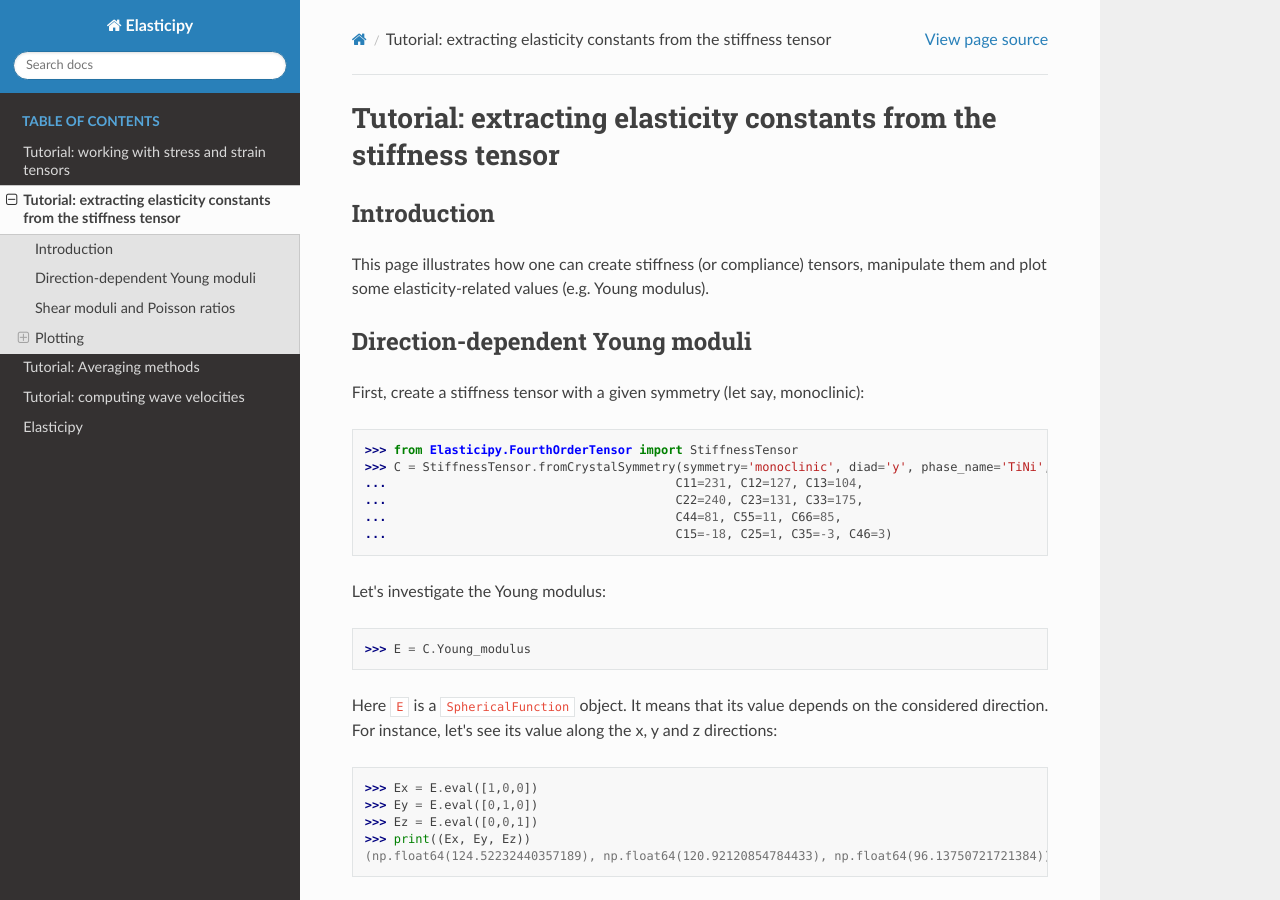
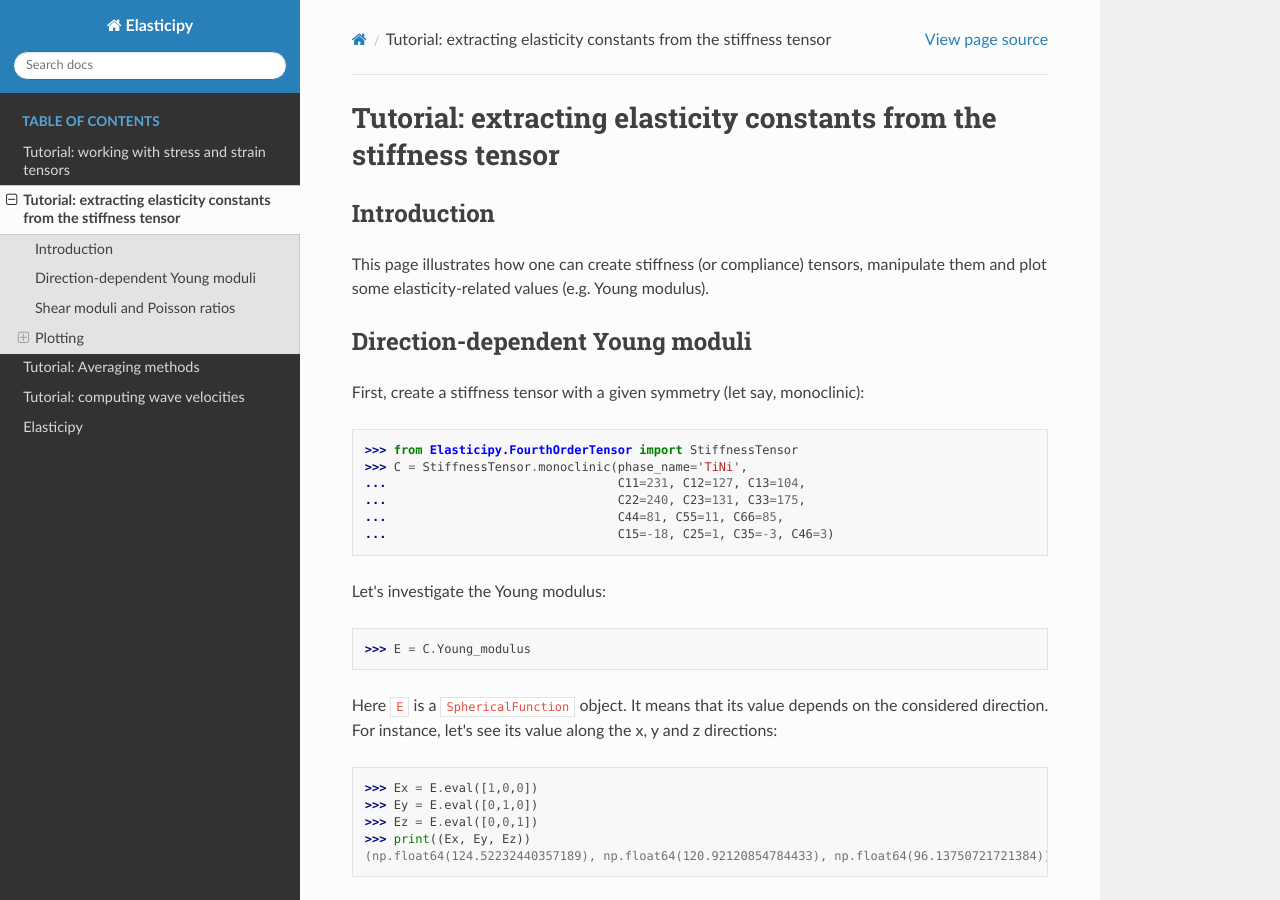
Before and after one commit to DorianDepriester/Elasticipy, a Sphinx documentation site: the page built from docs/source/example_StiffnessTensor.rst, in a window 1280 px wide and 900 px high. Built offline with Sphinx 7.4.7 and the Read the Docs theme 3.1.0, drawn with Linux system fonts in a browser that asks for light colours.

Commit message:
Use monoclinic() instead of fromCrystalSymmetry()

```diff
--- a/docs/source/example_StiffnessTensor.rst
+++ b/docs/source/example_StiffnessTensor.rst
@@ -15,11 +15,11 @@ First, create a stiffness tensor with a given symmetry (let say, monoclinic):
 .. doctest::
 
     >>> from Elasticipy.FourthOrderTensor import StiffnessTensor
-    >>> C = StiffnessTensor.fromCrystalSymmetry(symmetry='monoclinic', diad='y', phase_name='TiNi',
-    ...                                        C11=231, C12=127, C13=104,
-    ...                                        C22=240, C23=131, C33=175,
-    ...                                        C44=81, C55=11, C66=85,
-    ...                                        C15=-18, C25=1, C35=-3, C46=3)
+    >>> C = StiffnessTensor.monoclinic(phase_name='TiNi',
+    ...                                C11=231, C12=127, C13=104,
+    ...                                C22=240, C23=131, C33=175,
+    ...                                C44=81, C55=11, C66=85,
+    ...                                C15=-18, C25=1, C35=-3, C46=3)
 
 Let's investigate the Young modulus:
 
```
